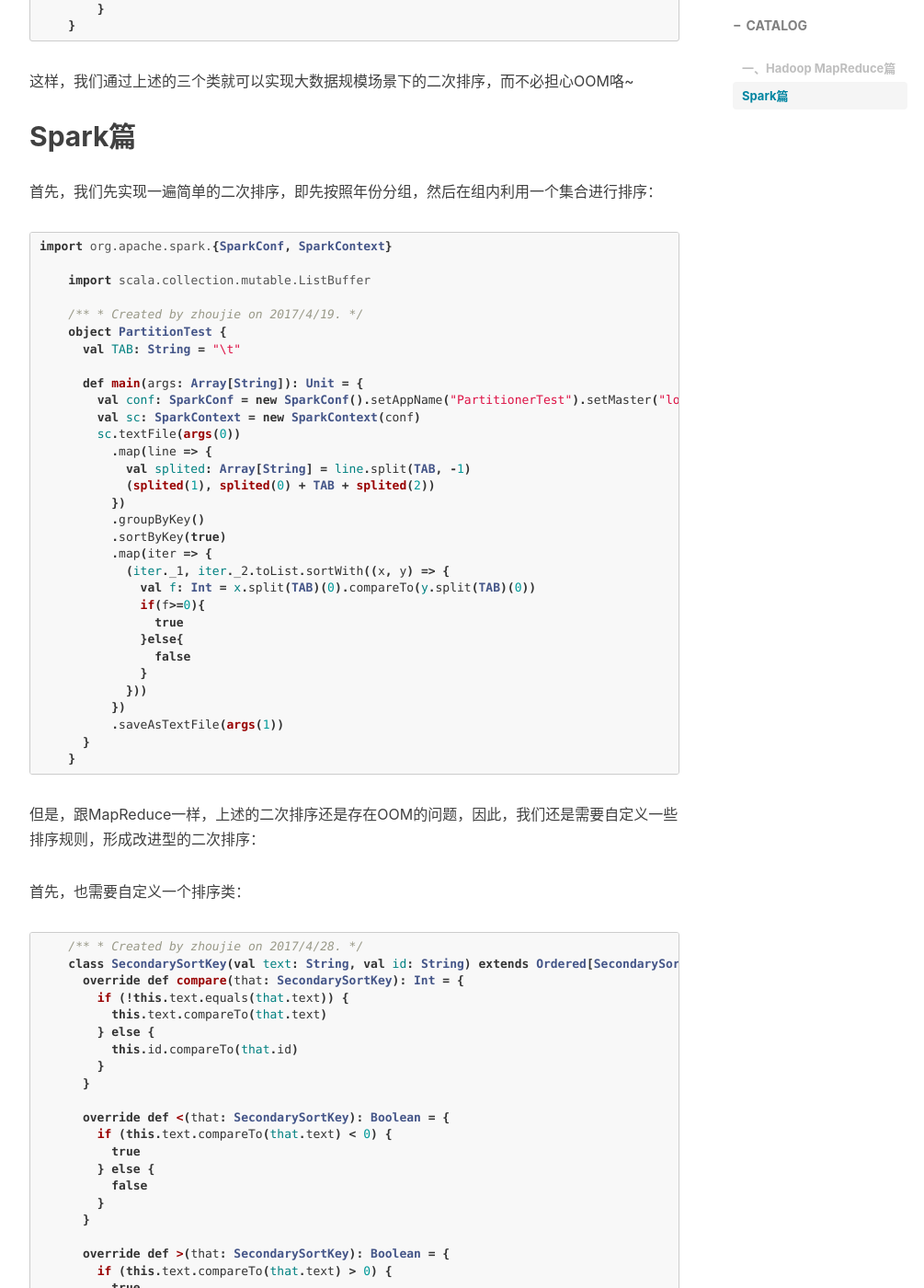
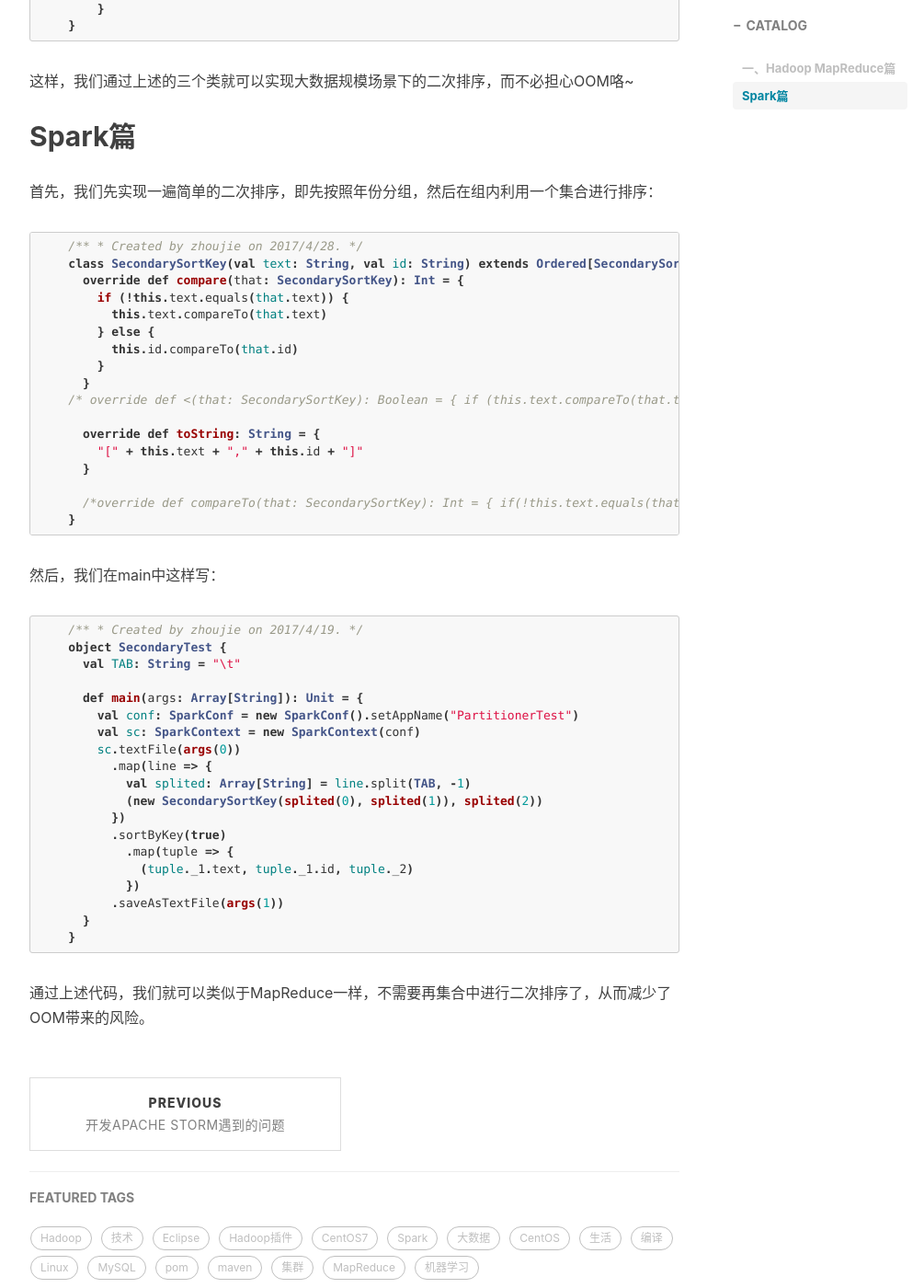
Before and after one commit to mrchor/mrchor.github.io, a Jekyll site: the page built from _posts/2017-04-28-关于Hadoop MapReduce与Apache Spark的二次排序.markdown, in a window 1280 px wide and 1400 px high, scrolled down 4424 px. Shown: the whole window at 92% size, without its empty margins (233-1238 px from the left). Built offline with Jekyll 4.4.1, drawn with Linux system fonts in a browser that asks for light colours; nearby versions of some CDN libraries; comment, search, counter and statistics services are not loaded; some of the changed text lies outside the part shown.

```diff
--- a/_posts/2017-04-28-关于Hadoop MapReduce与Apache Spark的二次排序.markdown
+++ b/_posts/2017-04-28-关于Hadoop MapReduce与Apache Spark的二次排序.markdown
@@ -192,46 +192,6 @@
 首先，我们先实现一遍简单的二次排序，即先按照年份分组，然后在组内利用一个集合进行排序：
 
 {% highlight scala %}
-import org.apache.spark.{SparkConf, SparkContext}
-
-    import scala.collection.mutable.ListBuffer
-
-    /**
-      * Created by zhoujie on 2017/4/19.
-      */
-    object PartitionTest {
-      val TAB: String = "\t"
-
-      def main(args: Array[String]): Unit = {
-        val conf: SparkConf = new SparkConf().setAppName("PartitionerTest").setMaster("local")
-        val sc: SparkContext = new SparkContext(conf)
-        sc.textFile(args(0))
-          .map(line => {
-            val splited: Array[String] = line.split(TAB, -1)
-            (splited(1), splited(0) + TAB + splited(2))
-          })
-          .groupByKey()
-          .sortByKey(true)
-          .map(iter => {
-            (iter._1, iter._2.toList.sortWith((x, y) => {
-              val f: Int = x.split(TAB)(0).compareTo(y.split(TAB)(0))
-              if(f>=0){
-                true
-              }else{
-                false
-              }
-            }))
-          })
-          .saveAsTextFile(args(1))
-      }
-    }
-{% endhighlight %}
-
-但是，跟MapReduce一样，上述的二次排序还是存在OOM的问题，因此，我们还是需要自定义一些排序规则，形成改进型的二次排序：
-
-首先，也需要自定义一个排序类：
-
-{% highlight scala %}
     /**
       * Created by zhoujie on 2017/4/28.
       */
@@ -243,7 +203,7 @@
           this.id.compareTo(that.id)
         }
       }
-
+    /*
       override def <(that: SecondarySortKey): Boolean = {
         if (this.text.compareTo(that.text) < 0) {
           true
@@ -276,19 +236,19 @@
         }else{
           false
         }
-      }
+      }*/
 
       override def toString: String = {
         "[" + this.text + "," + this.id + "]"
       }
 
-      override def compareTo(that: SecondarySortKey): Int = {
+      /*override def compareTo(that: SecondarySortKey): Int = {
         if(!this.text.equals(that.text)){
           this.text.compareTo(that.text)
         }else{
           this.id.compareTo(that.id)
         }
-      }
+      }*/
     }
 {% endhighlight %}
 
```
